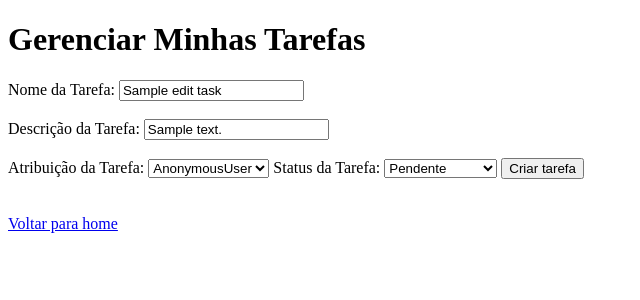
After one commit to bryanljf/gerenciador_tarefas, a Django app: template app/templates/manage_task.html in a window 1280 px wide. The commit adds this page. Shown: the top 300 px of the page, without its empty margins (0-640 px from the left). Run offline with Django 3.2, Linux system fonts and the light colour scheme; data comes from the database, SQL or seed files in the repository; both versions use the stored data as it was after the commit; the template is opened without the code that fills it: values that come from a table or form of the project are taken from there, most other values are stand-ins (such as "Sample title", 1, 10 or a date in 2020).

Commit message:
Update Task

```diff
--- /dev/null
+++ b/app/templates/manage_task.html
@@ -0,0 +1,61 @@
+<!DOCTYPE html>
+<html lang="pt-BR">
+<head>
+    <meta charset="UTF-8">
+    <meta name="viewport" content="width=device-width, initial-scale=1.0">
+    <title>Gerenciar Minhas Tarefas</title>
+</head>
+<body>
+    <h1>Gerenciar Minhas Tarefas</h1>
+
+    <form action="{% url 'manage_task' edit_task.id %}" method="POST">
+        {% csrf_token %}
+
+        <label for="task_name">Nome da Tarefa:</label>
+        <input type="Text" name="task_name" id="task_name" value="{{ edit_task.task_name }}">
+        <br><br>
+
+        <label for="task_desc">Descrição da Tarefa: </label>
+        <input type="Text" name="task_desc" id="task_desc" value="{{ edit_task.task_desc }}">
+        <br><br>
+
+        <label for="assigned_to">Atribuição da Tarefa:</label>
+        <select name="assigned_to" id="assigned_to">
+            <option value="{{ request.user }}">{{ request.user }}</option>
+            {% for usuario in usuarios %}
+            {% if usuario != request.user %}
+            <option value="{{ usuario.username }}">{{ usuario.username }}</option>
+            {% endif %}
+            {% endfor %}
+        </select>
+
+        <label for="task_status">Status da Tarefa:</label>
+        <select name="task_status" id="task_status">
+
+            {% if edit_task.task_status == 'Pendente' %}
+            <option value="Pendente">Pendente</option>
+            <option value="Em andamento">Em andamento</option>
+            <option value="Concluído">Concluído</option>
+
+            {% elif edit_task.task_status == 'Em andamento' %}
+            <option value="Em andamento">Em andamento</option>
+            <option value="Pendente">Pendente</option>
+            <option value="Concluído">Concluído</option>
+
+            {% else %}
+            <option value="Concluído">Concluído</option>
+            <option value="Em andamento">Em andamento</option>
+            <option value="Pendente">Pendente</option>
+
+            {% endif %}
+        </select>
+
+        <input type="submit" value="Criar tarefa">
+    </form>
+
+    <br><br>
+    <a href="{% url 'home' %}">Voltar para home</a>
+
+    </select>
+</body>
+</html>
--- a/app/urls.py
+++ b/app/urls.py
@@ -4,5 +4,6 @@ from app import views
 urlpatterns = [
     path('create_task', views.create_task, name='create_task'),
     path('home', views.home, name='home'),
-    path('my_tasks', views.my_tasks, name='my_tasks')
+    path('my_tasks', views.my_tasks, name='my_tasks'),
+    path('manage_task/<int:id>/', views.manage_task, name='manage_task')
 ]
--- a/profiles/templates/listausuarios.html
+++ b/profiles/templates/listausuarios.html
@@ -10,7 +10,7 @@
 
     <ul>
         {% for usuario in usuarios %}
-            <li>{{ usuario.username }} ({{ usuario.email }}) {{usuario.password}}</li>
+            <li>{{ usuario.username }} ({{ usuario.email }})</li>
         {% empty %}
             <li>Nenhum usuário encontrado.</li>
         {% endfor %}
--- a/profiles/urls.py
+++ b/profiles/urls.py
@@ -5,5 +5,6 @@ urlpatterns = [
     path('cadastro', views.cadastro, name = 'cadastro'),
     path('login', views.login, name = 'login'),
     path('listausuarios', views.listausuarios, name = 'listausuarios'),
-    path('app/', include('app.urls'))
+    path('app/', include('app.urls')),
+    path('logout', views.logout, name = 'logout')
 ]
```
Also changed, not shown: app/templates/home.html (+5 -5 lines), app/templates/my_tasks.html (+46 -5 lines), app/views.py (+24 -3 lines), profiles/views.py (+7 -3 lines), db.sqlite3.
